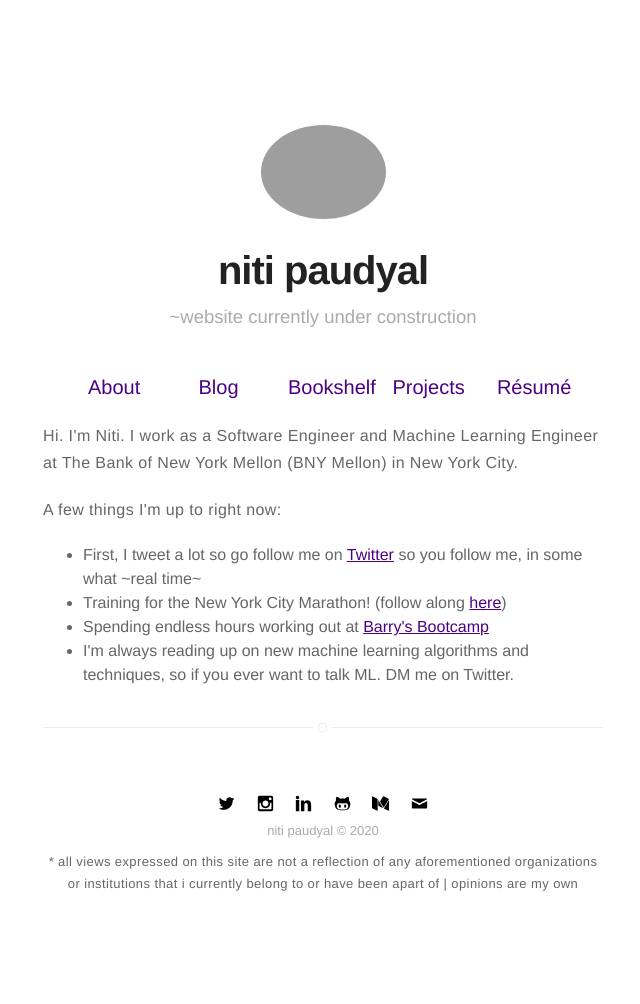
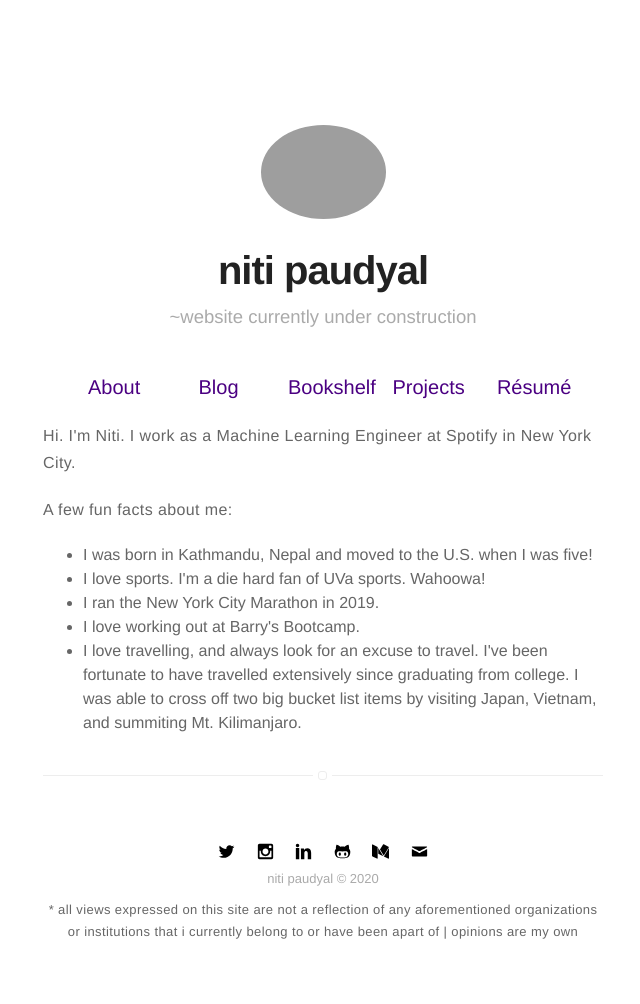
Before and after one commit to niti/niti.github.io, a Jekyll site: the page built from index.html, in a window 1280 px wide. Shown: the whole page, without its empty margins (317-957 px from the left). Built offline with Jekyll 4.4.1, drawn with Linux system fonts in a browser that asks for light colours; before the commit the page ends 956 px from its top, so only the background shows below that.

Commit message:
updates to life

```diff
--- a/index.html
+++ b/index.html
@@ -4,15 +4,35 @@ title: Home
 ---
 
 <p>
-  Hi. I'm Niti. I work as a Software Engineer and Machine Learning Engineer at The Bank of New York Mellon (BNY Mellon) in New York City.
+  Hi. I'm Niti. I work as a Machine Learning Engineer at Spotify in New York City.
 </p>
 
+
 <p>
- 	A few things I'm up to right now:
- 		<ul>
- 			<li> First, I tweet a lot so go follow me on <a href="https://twitter.com/nitipaudyal/">Twitter</a> so you follow me, in some what ~real time~ </li>
- 			<li> Training for the New York City Marathon! (follow along <a href="https://twitter.com/nitipaudyal/status/1084642081182748677">here</a>)</li>
- 			<li> Spending endless hours working out at <a href="https://www.barrysbootcamp.com/"> Barry's Bootcamp </a></li>
- 			<li> I'm always reading up on new machine learning algorithms and techniques, so if you ever want to talk ML. DM me on Twitter. </li>
- 		</ul>
+  A few fun facts about me:
 </p>
+
+<ul>
+
+  <li>
+  I was born in Kathmandu, Nepal and moved to the U.S. when I was five!
+  </li>
+
+  <li>
+  I love sports. I'm a die hard fan of UVa sports. Wahoowa!
+  </li>
+
+  <li>
+  I ran the New York City Marathon in 2019.
+  </li>
+
+  <li>
+  I love working out at Barry's Bootcamp.
+  </li>
+
+  <li>
+  I love travelling, and always look for an excuse to travel. I've been fortunate to have travelled extensively since graduating from college. I was able to cross off two big bucket list items by visiting Japan, Vietnam, and summiting Mt. Kilimanjaro.
+  </li>
+
+</ul>
+</p>
```
Also changed, not shown: about.md (+2 -27 lines).
